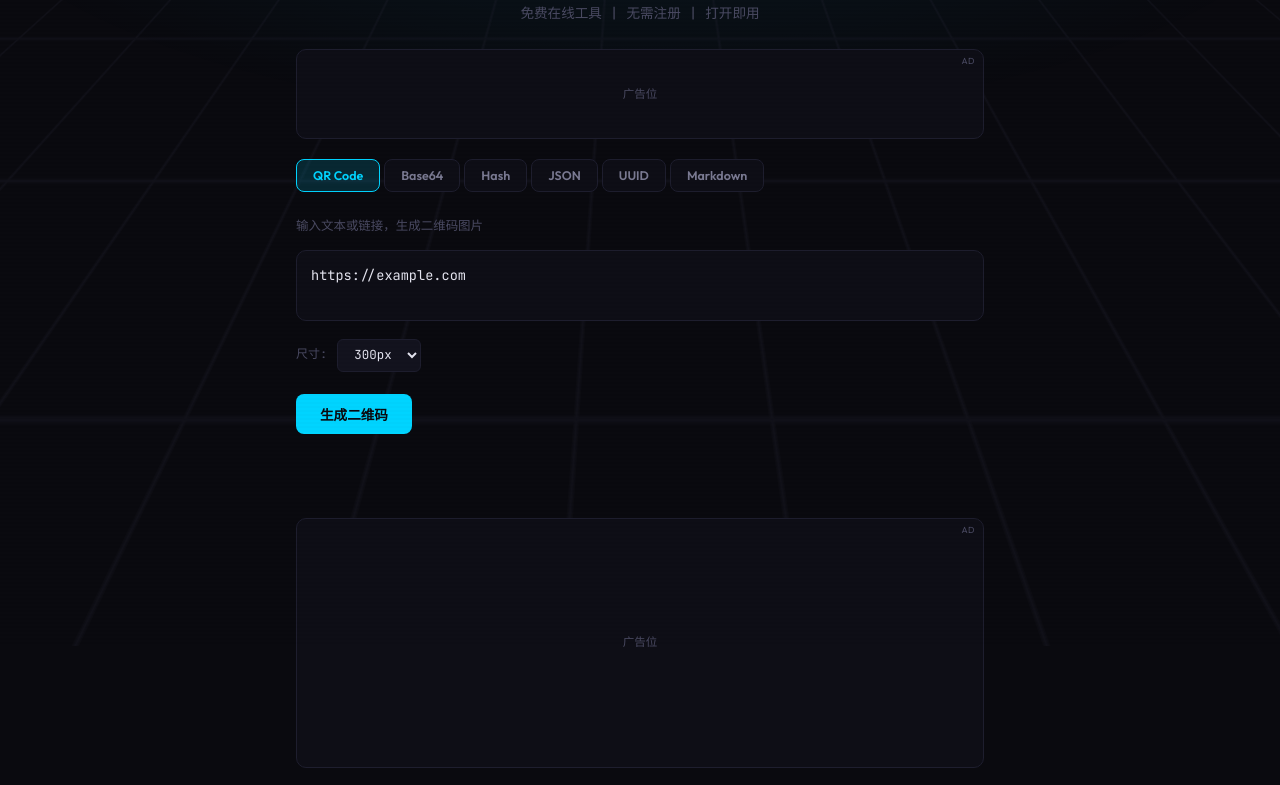
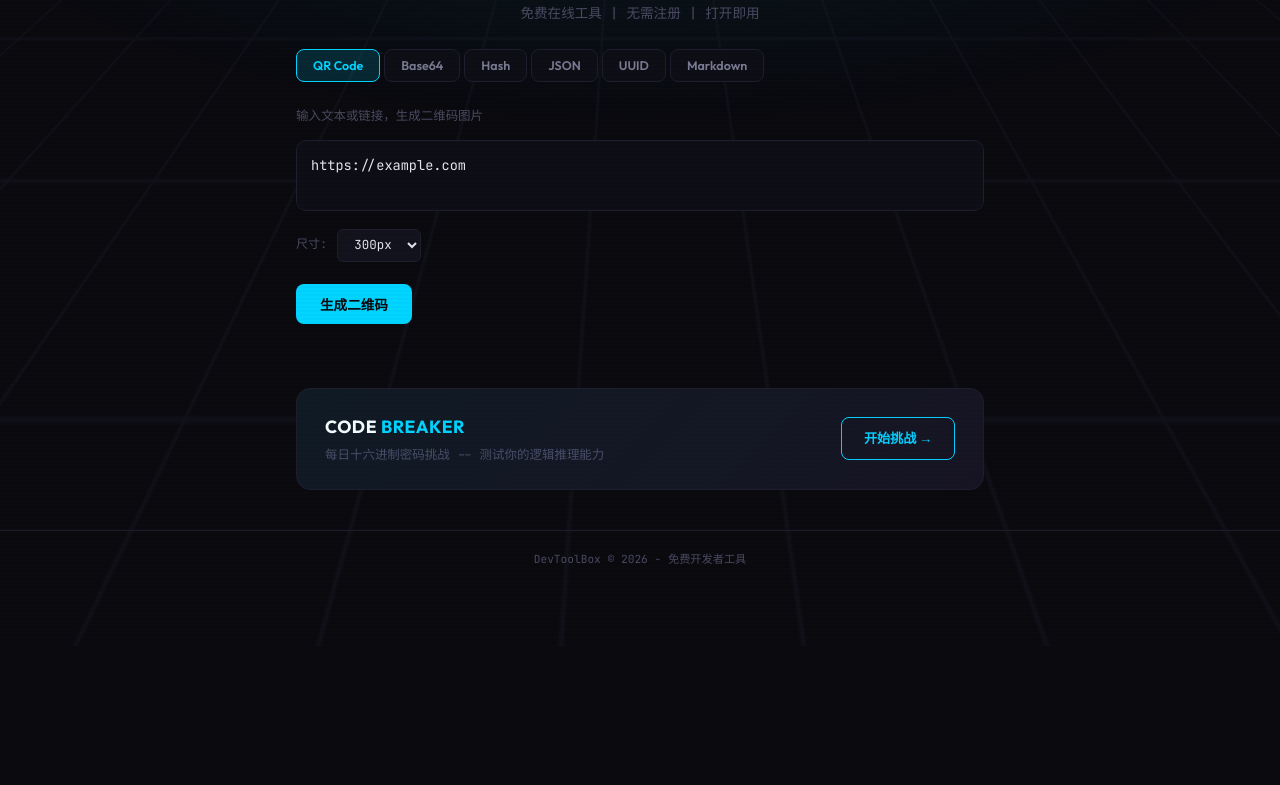
Before and after one commit to shengxinzhe/devtoolbox, a website: page public/index.html in a window 1280 px wide. Shown: the part 154-939 px from the top of the page. After the commit the page ends 800 px from the top, so only its background shows below. Drawn offline with nearby package versions, Linux system fonts and the light colour scheme.

Commit message:
fix: remove ad placeholders, fix broken code generation (all-zeros bug)

```diff
--- a/public/index.html
+++ b/public/index.html
@@ -7,14 +7,6 @@
 <meta name="description" content="免费在线开发者工具：QR Code 生成、Base64 编解码、SHA 哈希、JSON 格式化、UUID 生成、Markdown 预览。无需注册，打开即用。">
 <link rel="preconnect" href="https://fonts.googleapis.com">
 <link href="https://fonts.googleapis.com/css2?family=JetBrains+Mono:wght@400;500;700&family=Outfit:wght@300;400;600;700;800&display=swap" rel="stylesheet">
-<!--
-  ============ GOOGLE ADSENSE ============
-  Step 1: Replace YOUR_PUB_ID with your AdSense publisher ID (e.g., ca-pub-1234567890)
-  Step 2: Uncomment the script tag below
-  Step 3: Replace each ad slot's placeholder with your ad unit code from AdSense
-  ========================================
--->
-<!-- <script async src="https://pagead2.googlesyndication.com/pagead/js/adsbygoogle.js?client=YOUR_PUB_ID" crossorigin="anonymous"></script> -->
 <script defer src="https://cdn.jsdelivr.net/npm/qrcode/build/qrcode.min.js"></script>
 <script defer src="https://cdn.jsdelivr.net/npm/marked/marked.min.js"></script>
 <style>
@@ -166,17 +158,6 @@ nav{position:fixed;top:0;left:0;right:0;z-index:100;padding:14px 0;
   transition:all .2s;white-space:nowrap;flex-shrink:0}
 .promo-btn:hover{background:var(--cyan-dim);box-shadow:0 0 16px var(--cyan-glow)}
 
-/* Ad Slots */
-.ad-slot{max-width:720px;margin:0 auto;padding:0 16px}
-.ad-container{border-radius:10px;border:1px solid var(--border);background:var(--bg-2);
-  overflow:hidden;text-align:center;min-height:90px;display:flex;align-items:center;justify-content:center;
-  position:relative}
-.ad-container.ad-banner{min-height:90px;margin-bottom:20px}
-.ad-container.ad-rect{min-height:250px;margin:20px 0}
-.ad-label{position:absolute;top:4px;right:8px;font-size:.55rem;color:var(--text-muted);
-  letter-spacing:.05em;text-transform:uppercase;font-family:var(--font-head)}
-.ad-placeholder{color:var(--text-muted);font-size:.72rem;font-family:var(--font-head)}
-
 /* Footer */
 .footer{text-align:center;padding:20px;border-top:1px solid var(--border);font-size:.7rem;color:var(--text-muted)}
 
@@ -208,15 +189,6 @@ nav{position:fixed;top:0;left:0;right:0;z-index:100;padding:14px 0;
   <h1>开发者<span>工具箱</span></h1>
   <p>免费在线工具 | 无需注册 | 打开即用</p>
 </section>
-
-<!-- AD SLOT 1: Banner between hero and tools -->
-<div class="ad-slot">
-  <div class="ad-container ad-banner" id="ad-top">
-    <span class="ad-label">AD</span>
-    <!-- ADSENSE: Replace this div's content with your ad unit code -->
-    <span class="ad-placeholder">广告位</span>
-  </div>
-</div>
 
 <main class="tools">
   <div class="tabs" id="tabs">
@@ -313,15 +285,6 @@ nav{position:fixed;top:0;left:0;right:0;z-index:100;padding:14px 0;
     <div class="md-preview" id="mdOut"></div>
   </div>
 </main>
-
-<!-- AD SLOT 2: Rectangle between tools and game promo -->
-<div class="ad-slot">
-  <div class="ad-container ad-rect" id="ad-mid">
-    <span class="ad-label">AD</span>
-    <!-- ADSENSE: Replace this div's content with your ad unit code -->
-    <span class="ad-placeholder">广告位</span>
-  </div>
-</div>
 
 <section class="game-promo">
   <div class="promo-card">
```
Also changed, not shown: public/game.html (+10 -22 lines).
